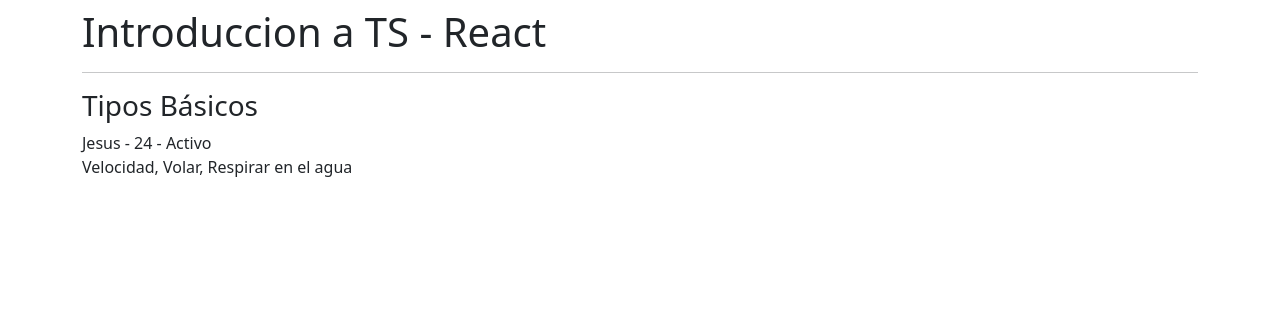
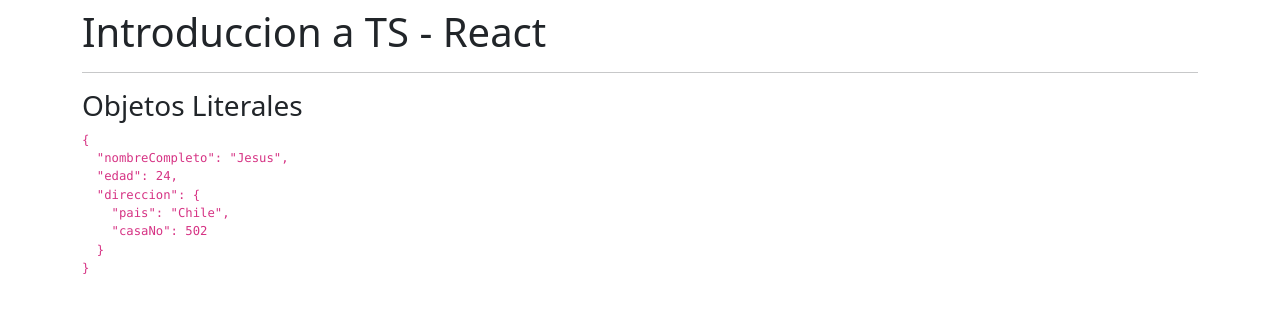
Before and after one commit to Camacaro/react-native, a React (Create React App) app in the folder 01-reforzamiento/: page / in a window 1280 px wide. Shown: the top 312 px of the page. Built offline with nearby package versions, Linux system fonts and the light colour scheme.

Commit message:
ObjetosLiterales

```diff
--- a/01-reforzamiento/src/App.tsx
+++ b/01-reforzamiento/src/App.tsx
@@ -1,3 +1,4 @@
+import ObjetosLiterales from "./typescript/ObjetosLiterales"
 import TiposBasicos from "./typescript/TiposBasicos"
 
 const App = () => {
@@ -6,7 +7,8 @@
     <div className="mt-2">
       <h1> Introduccion a TS - React</h1>
       <hr />
-      <TiposBasicos />
+      {/* <TiposBasicos /> */}
+      <ObjetosLiterales />
     </div>
   )
 }
--- /dev/null
+++ b/01-reforzamiento/src/typescript/ObjetosLiterales.tsx
@@ -0,0 +1,51 @@
+
+// type, interface =  la interfaz es mas facil de expandir que el tipo
+interface Direccion {
+  pais: string;
+  casaNo: number;
+}
+
+interface Persona {
+  nombreCompleto: string;
+  edad: number;
+  direccion: Direccion
+}
+
+// No hacer
+// interface Persona {
+//   nombreCompleto: string;
+//   edad: number;
+//   direccion: {
+//     pais: string;
+//     casaNo: number;
+//   }
+// }
+
+const ObjetosLiterales = () => {
+
+  const personas: Persona = {
+    nombreCompleto: 'Jesus',
+    edad: 24,
+    direccion: {
+      pais: 'Chile',
+      casaNo: 502
+    }
+  };
+
+  // JSON.stringify(objeto, arreglo de las propiedaddes que quiero mostrar, tabulador)
+  // JSON.stringify(personas, ['nombre'], 2)
+  // JSON.stringify(personas, ['direccion', 'cadaNo'], 2)
+  return (
+    <>
+      <h3>Objetos Literales </h3>
+
+      <code>
+        <pre>
+          { JSON.stringify(personas, null, 2) }
+        </pre>
+      </code>
+    </>
+  )
+}
+
+export default ObjetosLiterales
```
